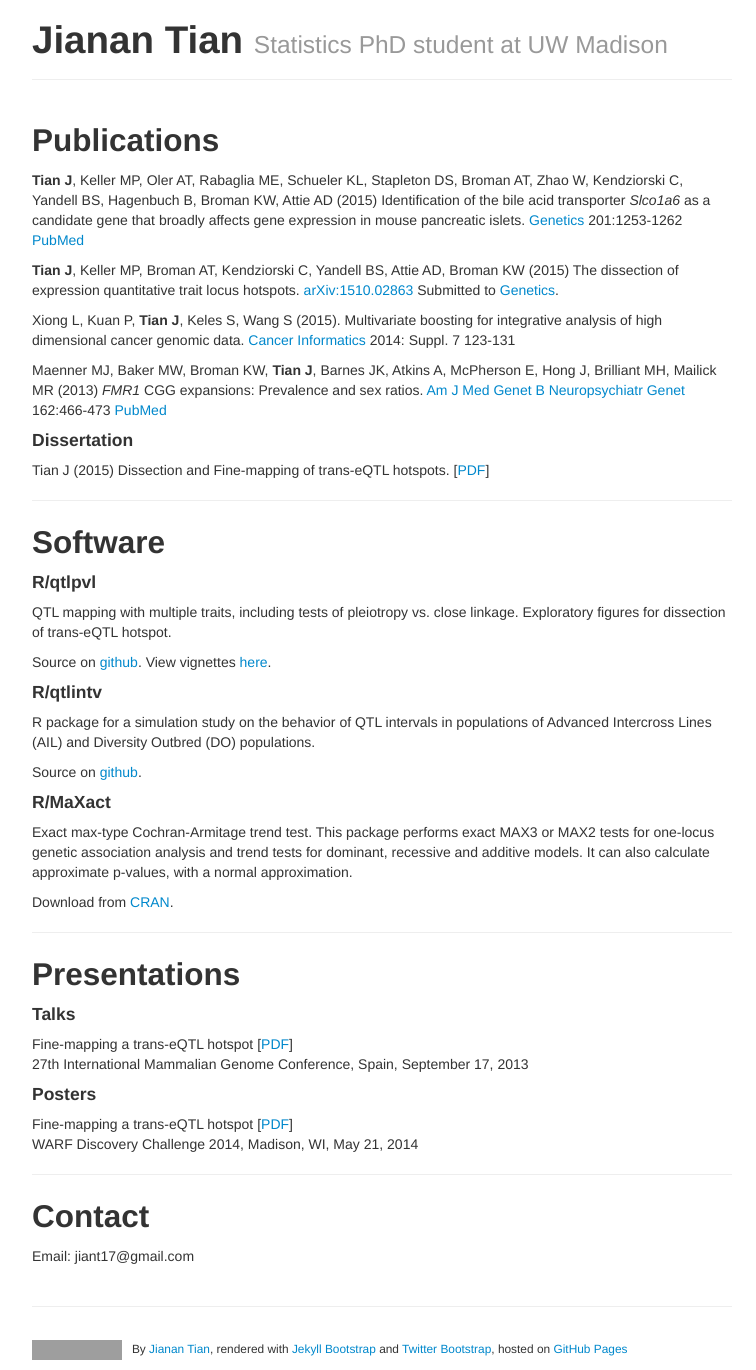
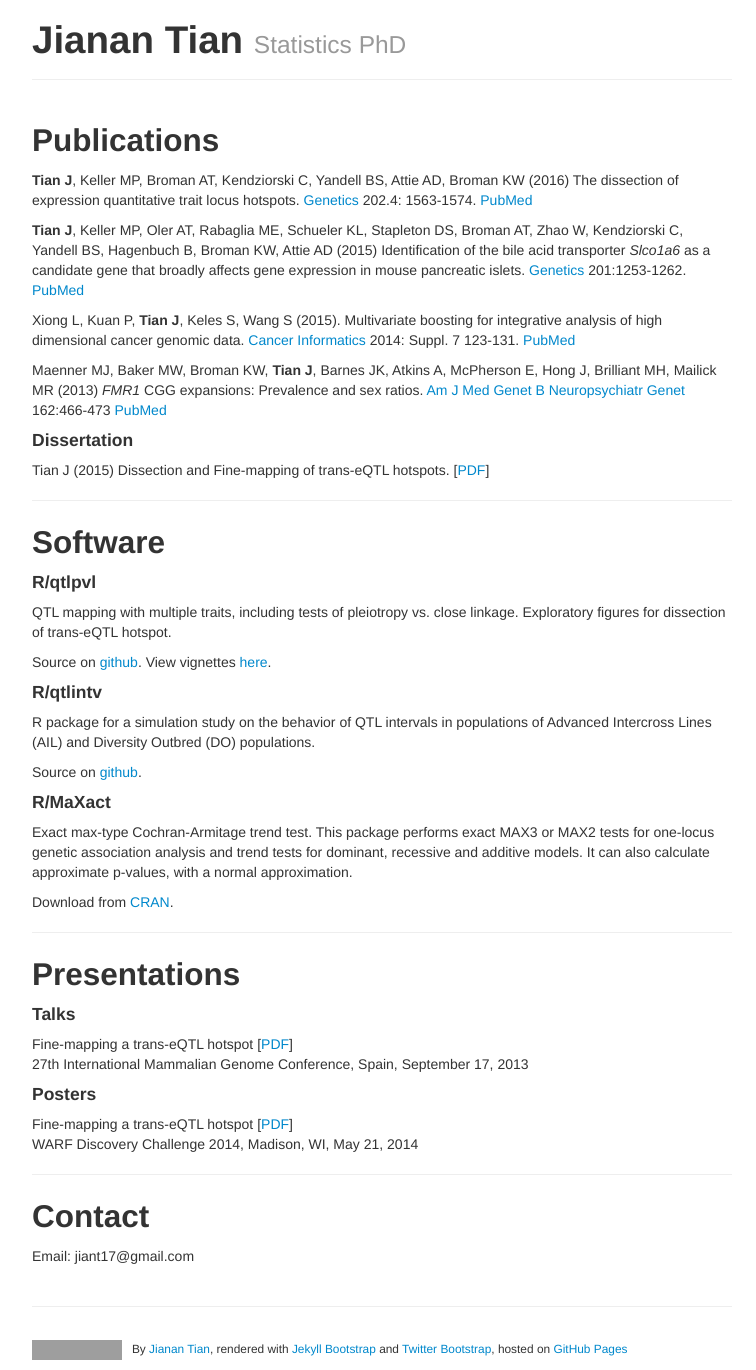
Before and after one commit to jianan/jianan.github.io, a Jekyll site: the page built from index.md, in a window 1280 px wide. Shown: the whole page, without its empty margins (258-1014 px from the left). Built offline with Jekyll 4.4.1, drawn with Linux system fonts in a browser that asks for light colours; grey boxes are pictures that could not be loaded.

Commit message:
update publications

```diff
--- a/index.md
+++ b/index.md
@@ -1,11 +1,17 @@
 ---
 layout: page
 title: Jianan Tian
-tagline: Statistics PhD student at UW Madison
+tagline: Statistics PhD
 ---
 
 ## Publications
 
+
+**Tian J**, Keller MP, Broman AT, Kendziorski C, Yandell BS, Attie AD,
+Broman KW (2016) The dissection of expression quantitative trait locus
+hotspots. [Genetics](http://www.genetics.org/content/202/4/1563)
+202.4: 1563-1574.
+[PubMed](https://www.ncbi.nlm.nih.gov/pubmed/26837753)
 
 **Tian J**, Keller MP, Oler AT, Rabaglia ME, Schueler KL, Stapleton
 DS, Broman AT, Zhao W, Kendziorski C, Yandell BS, Hagenbuch B, Broman
@@ -13,17 +19,13 @@ KW, Attie AD (2015) Identification of the bile acid transporter
 <i>Slco1a6</i> as a candidate gene that broadly affects gene
 expression in mouse pancreatic
 islets. [Genetics](http://www.genetics.org/content/early/2015/09/18/genetics.115.179432.abstract)
-201:1253-1262 [PubMed](http://www.ncbi.nlm.nih.gov/pubmed/26385979)
-
-**Tian J**, Keller MP, Broman AT, Kendziorski C, Yandell BS, Attie AD,
-Broman KW (2015) The dissection of expression quantitative trait locus
-hotspots.  [arXiv:1510.02863](http://arxiv.org/abs/1510.02863)
-Submitted to [Genetics](http://www.genetics.org).
+201:1253-1262. [PubMed](http://www.ncbi.nlm.nih.gov/pubmed/26385979)
 
 Xiong L, Kuan P, **Tian J**, Keles S, Wang S (2015). Multivariate
 boosting for integrative analysis of high dimensional cancer genomic
 data. [Cancer Informatics](http://la-press.com/article.php?article_id=5205)
-2014: Suppl. 7 123-131
+2014: Suppl. 7 123-131.
+[PubMed](https://www.ncbi.nlm.nih.gov/pubmed/26609213)
 
 Maenner MJ, Baker MW, Broman KW, **Tian J**, Barnes JK, Atkins A,
 McPherson E, Hong J, Brilliant MH, Mailick MR (2013) <i>FMR1</i> CGG
```
